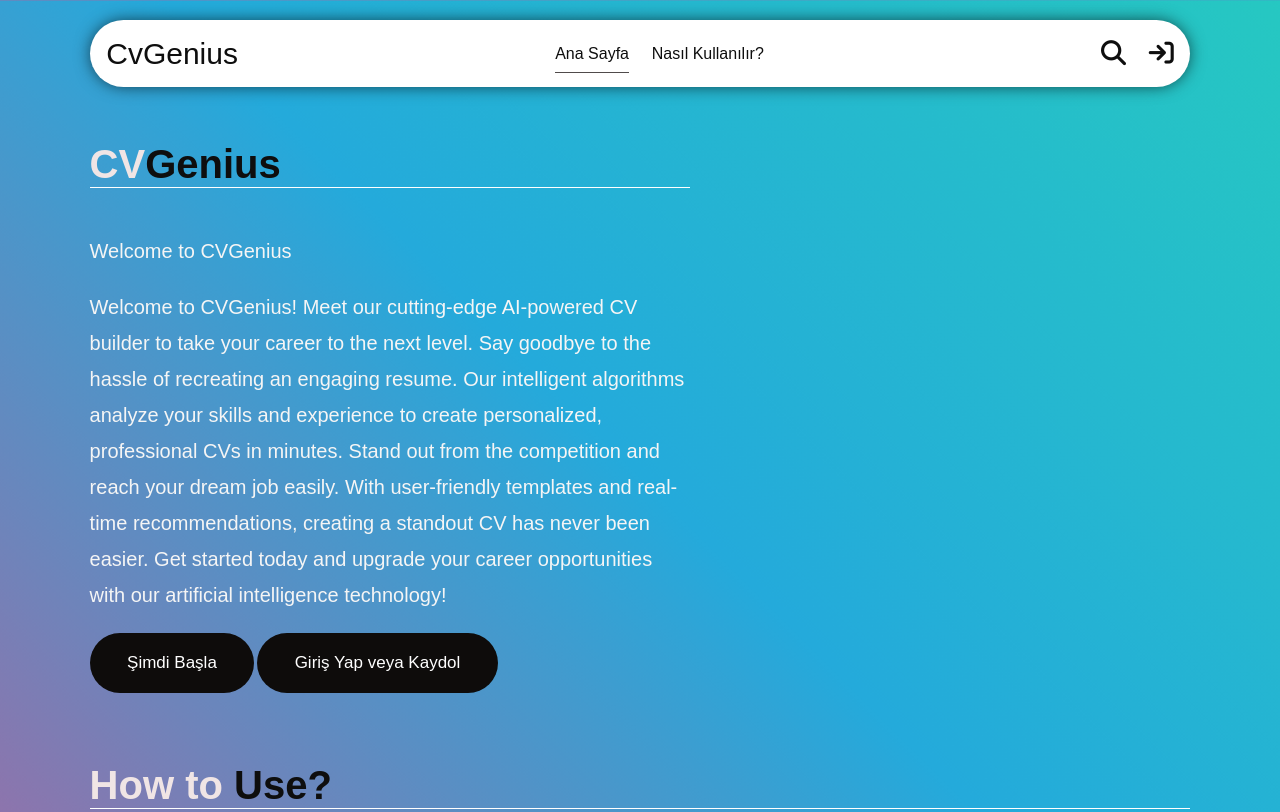
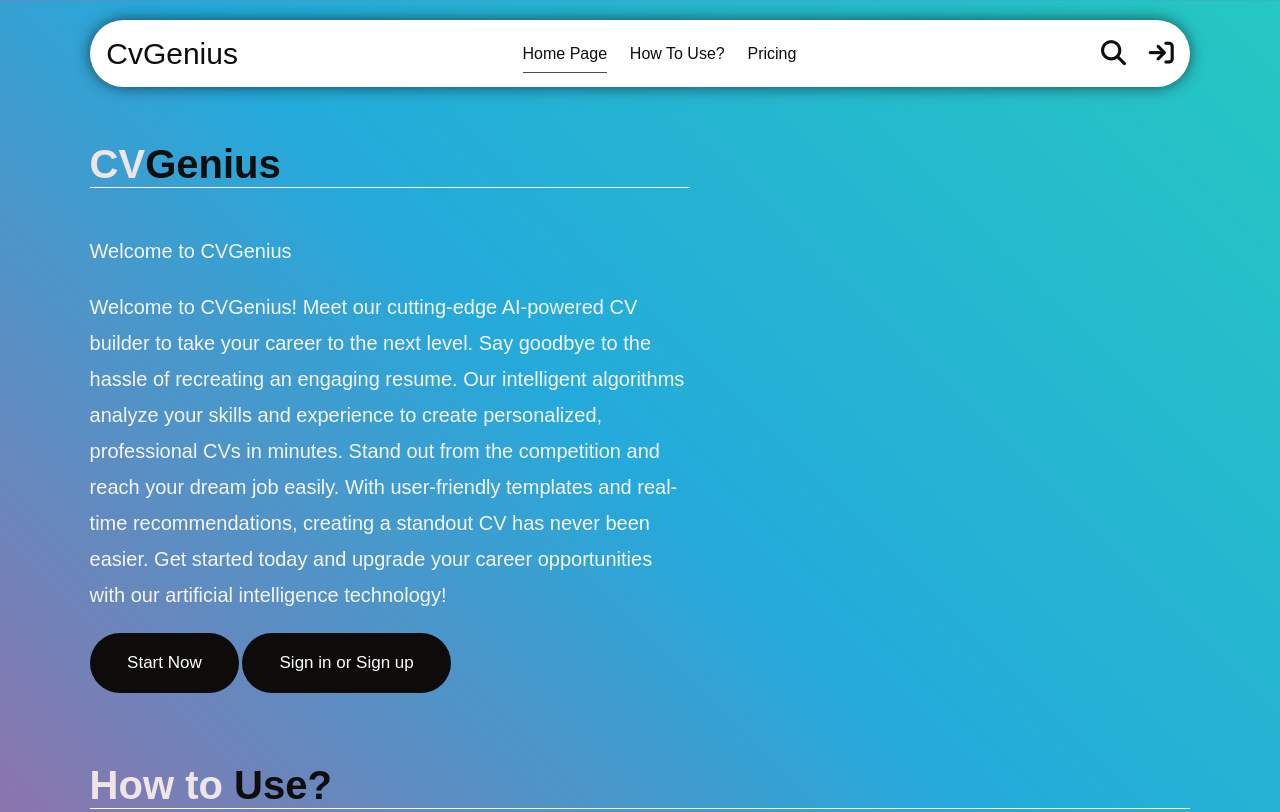
Before and after one commit to The-Shower-Coders/CVGenius, a website: page views/index.html in a window 1280 px wide. Shown: the top 812 px of the page. Drawn offline with Linux system fonts and the light colour scheme; files that its build step writes are made by us from their sources.

Commit message:
pricing tag are added in index page and translated done

```diff
--- a/views/index.html
+++ b/views/index.html
@@ -26,9 +26,10 @@
           <p>CvGenius</p>
         </a>
         <nav class="navbar">
-          <a href="#" class="active">Ana Sayfa</a>
+          <a href="#" class="active">Home Page</a>
 
-          <a href="#nasil">Nasıl Kullanılır?</a>
+          <a href="#nasil">How To Use?</a>
+          <a href="#">Pricing</a>
 
 
         </nav>
@@ -73,8 +74,8 @@
           With user-friendly templates and real-time recommendations, creating a standout CV has never been easier.
           Get started today and upgrade your career opportunities with our artificial intelligence technology!
         </p>
-        <a href="#" class="btn">Şimdi Başla</a>
-        <a href="#" class="btn">Giriş Yap veya Kaydol</a>
+        <a href="#" class="btn">Start Now</a>
+        <a href="#" class="btn">Sign in or Sign up</a>
       </div>
     </section>
 
```
